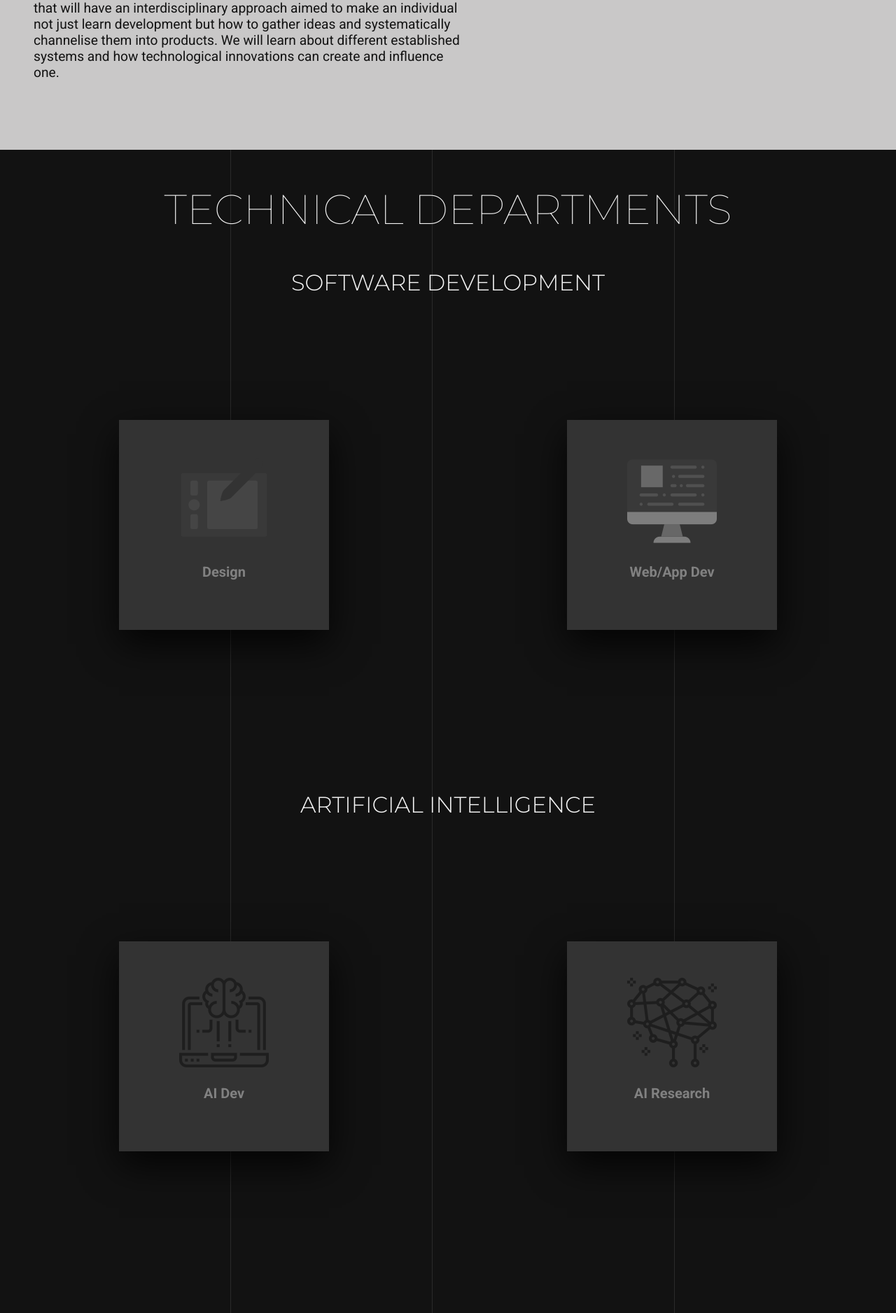
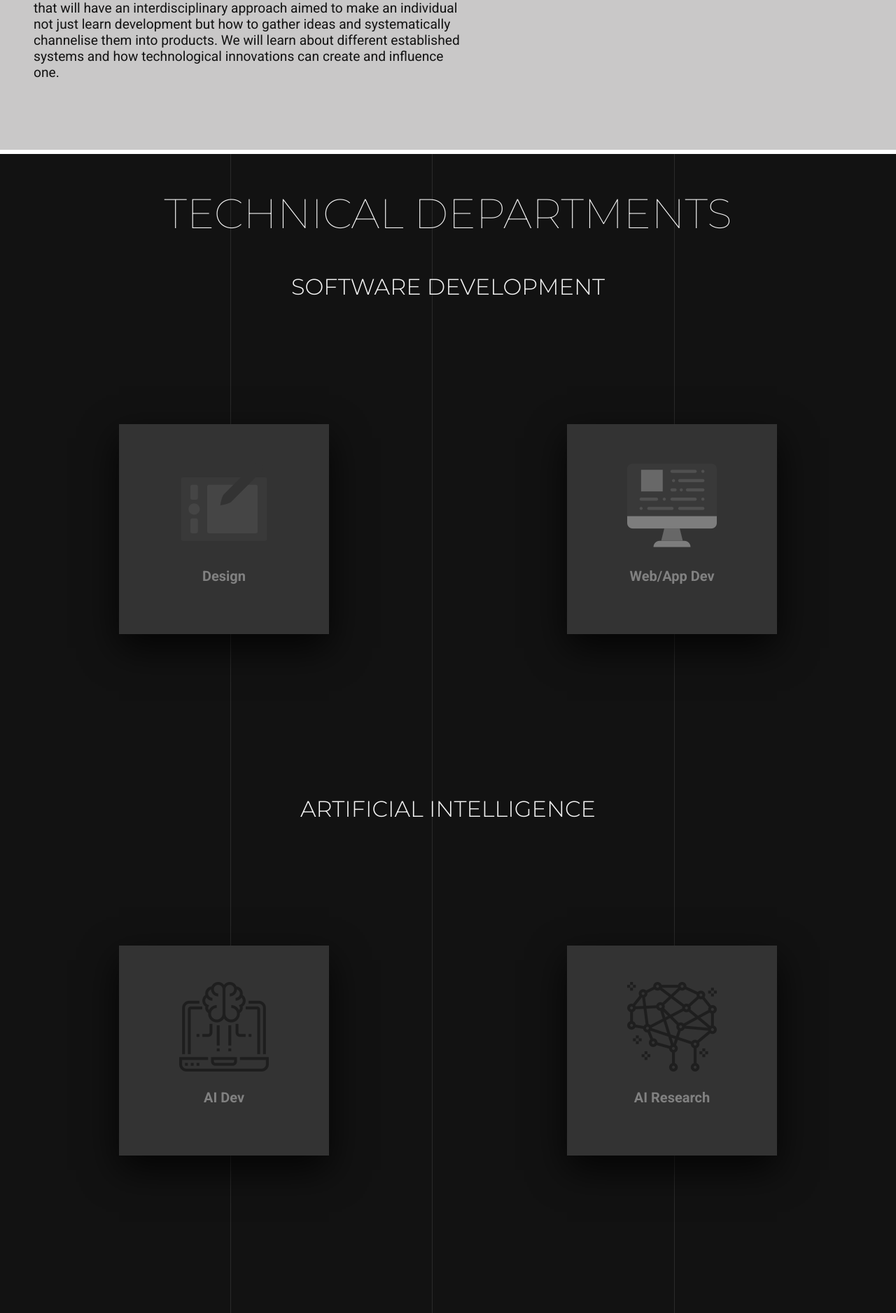
Before and after one commit to avijits01/EnigmaWeb, a PHP site: page /landing.html in a window 1280 px wide. Shown: the part 2135-4011 px from the top of the page at 70% size. Run offline with PHP 8.4, Linux system fonts and the light colour scheme; some libraries are stand-ins or nearby versions.

Commit message:
fixed the lines

```diff
--- a/css/landing.css
+++ b/css/landing.css
@@ -191,6 +191,14 @@ h1 {
     opacity: 1;
 }
 
+.department-section {
+    border-top: solid 6px white;
+    border-bottom: solid 6px white;
+    outline: none;
+    border-color: #ffffff;
+    animation: pulse 2s infinite;
+}
+
 .department-section h1 {
     font-family: 'Montserrat', 'Roboto', sans-serif;
     font-size: 3.7rem;
@@ -240,6 +248,18 @@ h1 {
 
 .contribute-section h5 {
     font-weight: 400;
+}
+
+@keyframes pulse {
+    0% {
+        box-shadow: 0 0 0 white;
+    }
+    50% {
+        box-shadow: 15px 15px 10px white;
+    }
+    100% {
+        box-shadow: 0 0 0 white;
+    }
 }
 
 @-webkit-keyframes fade_move_down {
--- a/css/lines.css
+++ b/css/lines.css
@@ -7,7 +7,7 @@
     top: 0;
     left: 0;
     right: 0;
-    height: 103.5%;
+    height: 100%;
     margin: auto;
     width: 90vw;
 }
```
